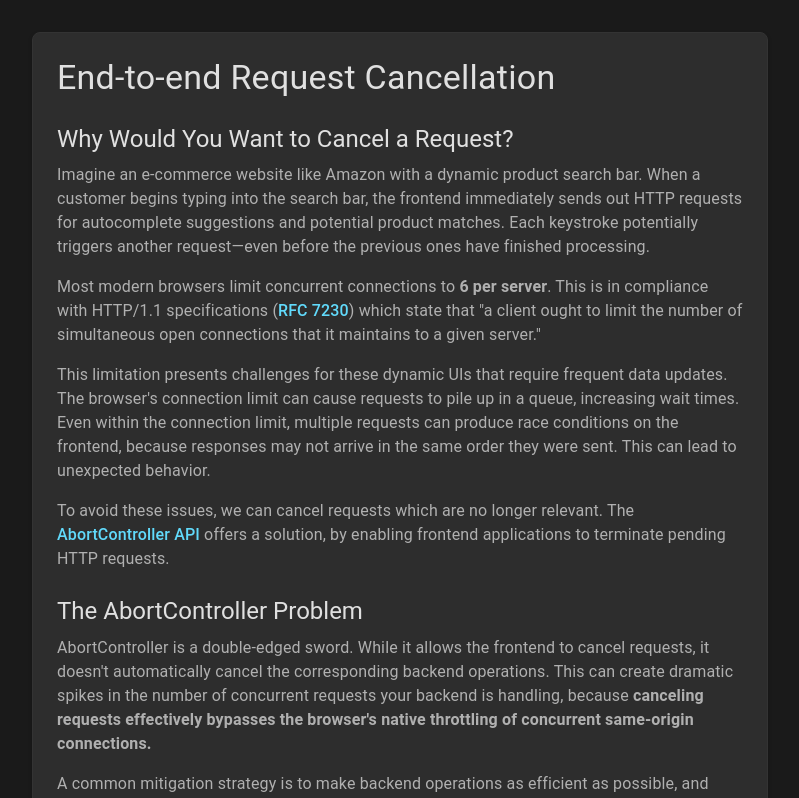
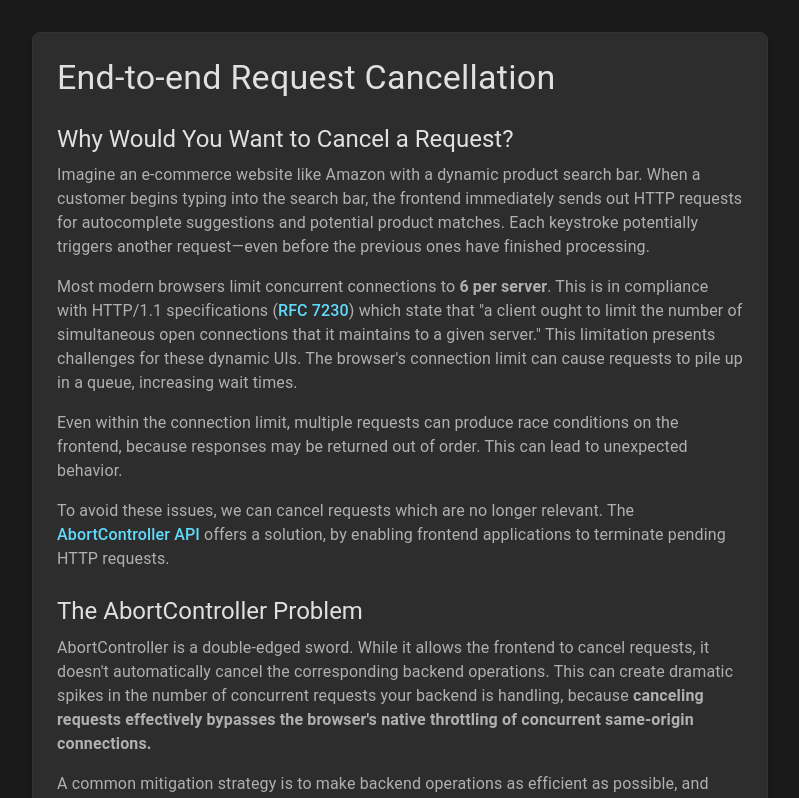
Before and after one commit to d5732/cancelable-request-e2e-demo, a React (Vite) app in the folder frontend/: page / in a window 1280 px wide. Shown: the top 798 px of the page, without its empty margins (240-1039 px from the left). Built offline with nearby package versions, Linux system fonts and the light colour scheme.

Commit message:
verbiage

```diff
--- a/frontend/src/App.tsx
+++ b/frontend/src/App.tsx
@@ -52,14 +52,14 @@ function App() {
             </a>
             ) which state that "a client ought to limit the number of
             simultaneous open connections that it maintains to a given server."
+            This limitation presents challenges for these dynamic UIs. The
+            browser's connection limit can cause requests to pile up in a queue,
+            increasing wait times.
           </P>
           <P sx={{ mb: 2 }}>
-            This limitation presents challenges for these dynamic UIs that
-            require frequent data updates. The browser's connection limit can
-            cause requests to pile up in a queue, increasing wait times. Even
-            within the connection limit, multiple requests can produce race
-            conditions on the frontend, because responses may not arrive in the
-            same order they were sent. This can lead to unexpected behavior.
+            Even within the connection limit, multiple requests can produce race
+            conditions on the frontend, because responses may be returned out of
+            order. This can lead to unexpected behavior.
           </P>
           <P sx={{ mb: 2 }}>
             To avoid these issues, we can cancel requests which are no longer
```
